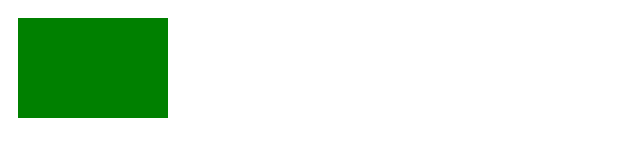
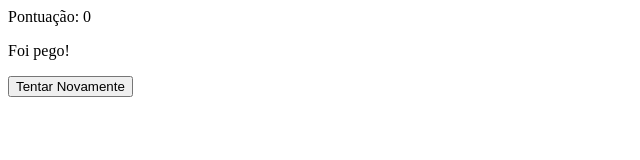
Before and after one commit to LehLapa/NaoOlheParaTras-DJW, a plain HTML site: page index.html in a window 1280 px wide. Shown: the top 160 px of the page, without its empty margins (0-640 px from the left). Drawn offline with Linux system fonts and the light colour scheme.

Commit message:
Update index.html

```diff
--- a/index.html
+++ b/index.html
@@ -1,17 +1,22 @@
 <!DOCTYPE html>
-<html langue ="pt-br">
- <head>
-     <title>Nao Olhe Para Tras</title>
-     <meta charset="UTF-8"/>
-     <meta name= "viewport" content="width=device-width,initial-scale=1.0"/>
-     <meta name= "description" content="Titulo: projeto nao olhe para tras data: 08/2023"/>
-     <link rel="stylesheet" href = "CSS/style.css"/>
-
-</head>
-<body>
-<canvas id="canva" height= "1640px" width= "1220px"></canvas>
-<script src= "JS/script.js"></script>
-
-
-</body>
-</html>
+<html lang="pt-br">
+    <head>
+        <meta charset="UTF-8">
+        <meta name="viewport" content="width=device-width, initial-scale=1.0">
+        <title>Não seja pego</title>
+        <link rel="stylesheet" href="CSS/style.css">
+        <link rel="shortcut icon" href="IMG/logo.png">
+    </head>
+    <body>
+        <div class="game">
+            <div class="cleide"></div>
+            <div class="sombra"></div>
+            <div class="score">Pontuação: <span id="score">0</span></div>
+            <div class="game-over">
+                <p>Foi pego!</p>
+                <button onclick="restartGame()">Tentar Novamente</button>
+            </div>
+        </div>
+        <script src="JS/script.js"></script>
+    </body>
+    </html>
```
